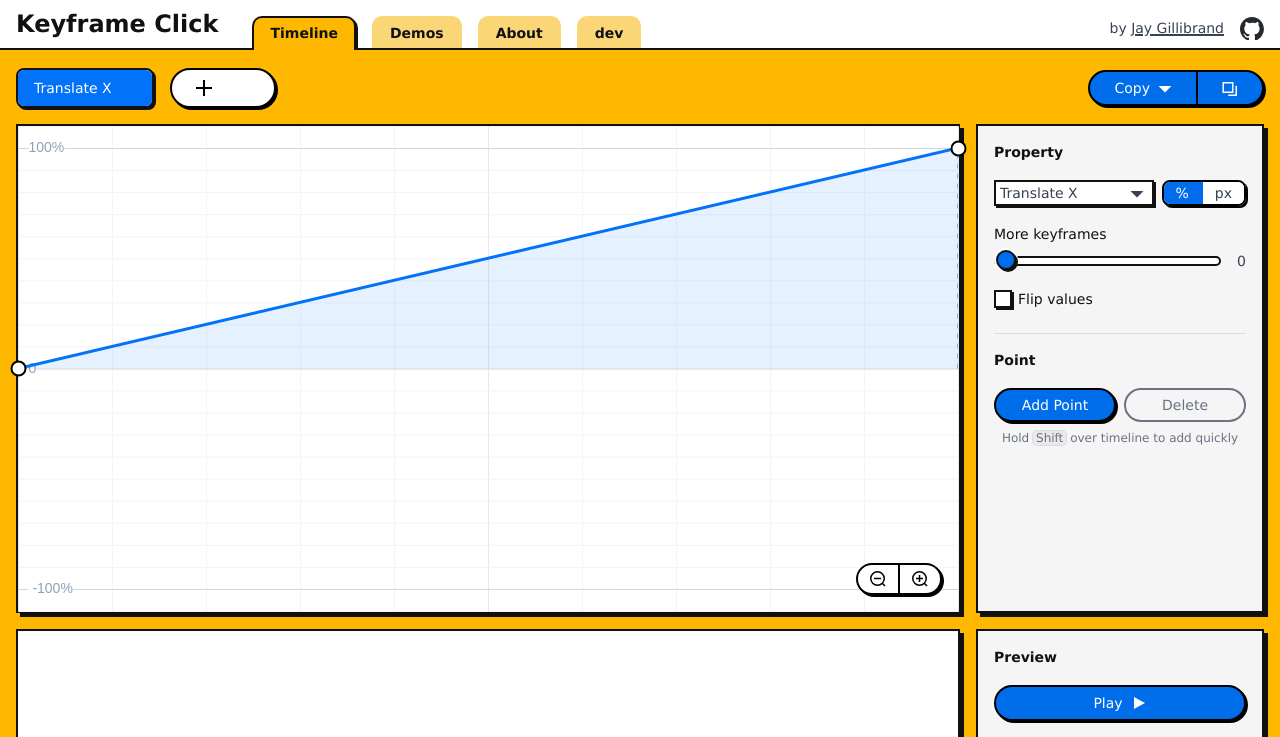
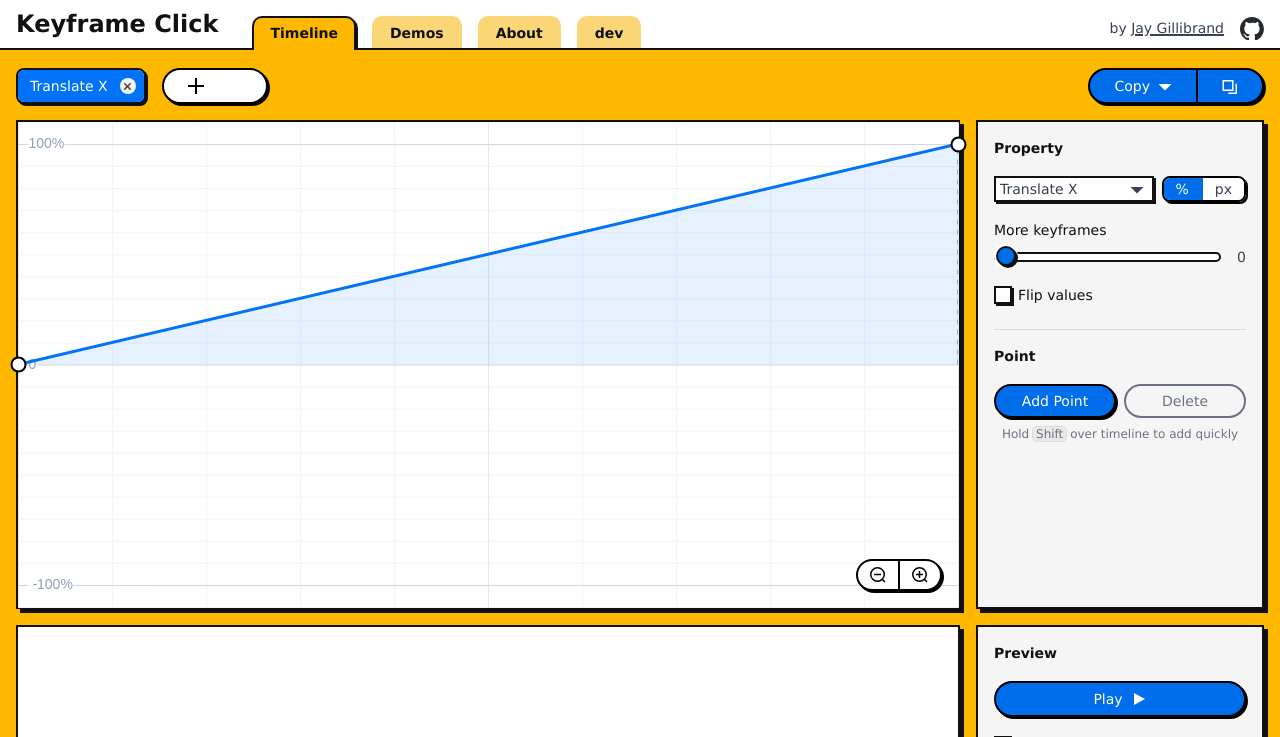
Before and after one commit to gillibrand/keyframe-click, a React (Vite) app: page / in a window 1280 px wide. Shown: the top 737 px of the page. Built offline with nearby package versions, Linux system fonts and the light colour scheme.

Commit message:
RadioTab to Tailwind

```diff
--- a/src/components/CloseButton/CloseButton.tsx
+++ b/src/components/CloseButton/CloseButton.tsx
@@ -1,16 +1,24 @@
 import Close from "@images/close.svg?react";
 import "./CloseButton.css";
+import { memo } from "react";
 
 interface Props {
   tabIndex?: number;
   onFocus?: (e: React.FocusEvent) => void;
   onClick: (e: React.MouseEvent) => void;
+  className?: string;
 }
 
-export function CloseButton({ onClick, onFocus, tabIndex = 0 }: Props) {
+export const CloseButton = memo(function CloseButton({ onClick, onFocus, tabIndex = 0 }: Props) {
   return (
-    <button className="CloseButton" title="Close" onClick={onClick} tabIndex={tabIndex} onFocus={onFocus}>
+    <button
+      title="Close"
+      onClick={onClick}
+      tabIndex={tabIndex}
+      onFocus={onFocus}
+      className="CloseButton"
+    >
       <Close />
     </button>
   );
-}
+});
--- a/src/components/tab/RadioTab.tsx
+++ b/src/components/tab/RadioTab.tsx
@@ -12,6 +12,7 @@ interface Props {
   onCheck: (id: string) => void;
   canDelete?: (id: string) => Promise<boolean>;
   onDelete: (id: string) => void;
+  isStart: boolean;
 }
 
 export const RadioTab = memo(function RadioTab({
@@ -23,13 +24,18 @@ export const RadioTab = memo(function RadioTab({
   onCheck,
   canDelete,
   onDelete,
+  isStart,
 }: Props) {
   const style = useMemo(
     () =>
-      ({
-        "--tab-bg-color": Colors[color],
+      (checked
+        ? {
+            backgroundColor: Colors[color],
+          }
+        : {
+            color: Colors[color],
           }) as CSSProperties,
-    [color]
+    [color, checked]
   );
 
   async function promptToDelete(e: React.UIEvent) {
@@ -64,15 +70,21 @@ export const RadioTab = memo(function RadioTab({
 
   return (
     <div
-      className={clsx("RadioTab flex flex-nowrap items-center gap-3", {
-        "can-delete": !!canDelete,
-      })}
+      // className={clsx("RadioTab flex flex-nowrap items-center gap-3", {
+      className={clsx(
+        "flex h-full flex-nowrap items-center gap-3 py-2 ps-3 pe-2 leading-none select-none",
+        "border-black bg-white text-xs text-white sm:text-[length:inherit]",
+        !checked && "cursor-pointer hover:brightness-95 active:brightness-90",
+        // In x-small tabs this ensure the checked one is a little more visible
+        checked && "relative z-10",
+        !isStart && "border-s-2"
+      )}
       style={style}
       onKeyDown={handleDelKey}
       onClick={moveFocusToInputOnClick}
       data-id={id}
     >
-      <label className="truncate" htmlFor={inputId}>
+      <label className="cursor-[inherit] truncate" htmlFor={inputId}>
         {label}
       </label>
 
@@ -90,11 +102,13 @@ export const RadioTab = memo(function RadioTab({
         }}
       />
 
+      <div className={clsx(!checked && "invisible hidden sm:block")}>
         <CloseButton
           onClick={promptToDelete}
           tabIndex={-1}
           onFocus={() => inputRef.current?.focus()}
         />
       </div>
+    </div>
   );
 });
--- a/src/components/tab/RadioTabGroup.tsx
+++ b/src/components/tab/RadioTabGroup.tsx
@@ -79,7 +79,7 @@ export function RadioTabGroup({
         role="radiogroup"
         aria-labelledby={labelId}
       >
-        {tabs.map((t) => (
+        {tabs.map((t, i) => (
           // Wrap each tab in a div. That's what we animate in/out since it has no padding or margin
           // so can shrink to 0 width
           <div key={t.id} className="RadioTabGroup__tabWrapper min-w-px">
@@ -92,6 +92,7 @@ export function RadioTabGroup({
               onCheck={onChange}
               canDelete={canDelete}
               onDelete={handleDelete}
+              isStart={i === 0}
             />
           </div>
         ))}
--- a/src/components/tab/tab.css
+++ b/src/components/tab/tab.css
@@ -24,57 +24,3 @@
     box-shadow: 0 0 0 2px white;
   }
 }
-
-.RadioTab {
-  font-size: var(--sz-small);
-  padding: 0.5rem 0.75rem 0.5rem 1rem;
-
-  @media (width < 750px) {
-    padding: 0.5rem 0.5rem;
-    font-size: var(--sz-x-small);
-    gap: 0.5rem;
-  }
-
-  min-width: 5rem;
-  user-select: none;
-  white-space: nowrap;
-
-  --default-tab-bg-color: var(--tab-bg-color, gray);
-  color: var(--default-tab-bg-color);
-  background-color: white;
-
-  &:has(:checked) {
-    color: white;
-    background-color: var(--default-tab-bg-color);
-
-    /* if tabs get really small they can overlap. Ensure the checked is on top.  */
-    position: relative;
-    z-index: var(--z-bump);
-  }
-
-  &:not(:disabled) {
-    &:not(:has(:checked)) {
-      cursor: pointer;
-
-      &:hover {
-        filter: brightness(0.97);
-      }
-
-      &:active {
-        filter: brightness(0.9);
-      }
-    }
-  }
-
-  > label {
-    cursor: inherit;
-  }
-
-  &:not(.can-delete),
-  &:not(:has(:checked)) {
-    .CloseButton {
-      visibility: hidden;
-      flex-shrink: 100;
-    }
-  }
-}
--- a/src/style/util.css
+++ b/src/style/util.css
@@ -73,81 +73,7 @@
   }
 }
 
-.truncate {
-  overflow: hidden;
-  text-overflow: ellipsis;
-  white-space: nowrap;
-}
-
-/* .flex-nowrap {
-  flex-wrap: nowrap;
-}
-
-.inline-flex {
-  display: inline-flex;
-} */
-/*
-.gap-2 {
-  gap: 0.5rem;
-}
-
-.gap-3 {
-  gap: 0.75rem;
-}
-
-.gap-4 {
-  gap: 1rem;
-}
-
-.row-gap-4 {
-  row-gap: 1rem;
-}
-
-.col-gap-8 {
-  column-gap: 2rem;
-}
-
-.gap-6 {
-  gap: 1.5rem;
-}
-
-.gap-8 {
-  gap: 2rem;
-}
-
-.flex-auto {
-  flex: auto;
-}
-
-.basis-1 {
-  flex-basis: 1px;
-}
-
-.w-full {
-  width: 100%;
-}
-
-.items-center {
-  align-items: center;
-}
-
-.items-end {
-  align-items: end;
-}
-
-.items-stretch {
-  align-items: stretch;
-}
-
-.content-end {
-  justify-content: end;
-}
-
-.invisible {
-  visibility: hidden;
-} */
-
-.hidden\:sm {
+/* .hidden\:sm {
   @media (width < 750px) {
     display: none;
   }
@@ -157,7 +83,7 @@
   @media (width >= 750px) {
     display: none;
   }
-}
+} */
 
 .overflow-hidden {
   overflow: hidden;
```
Lines whose indentation alone changed are shown as unchanged.
